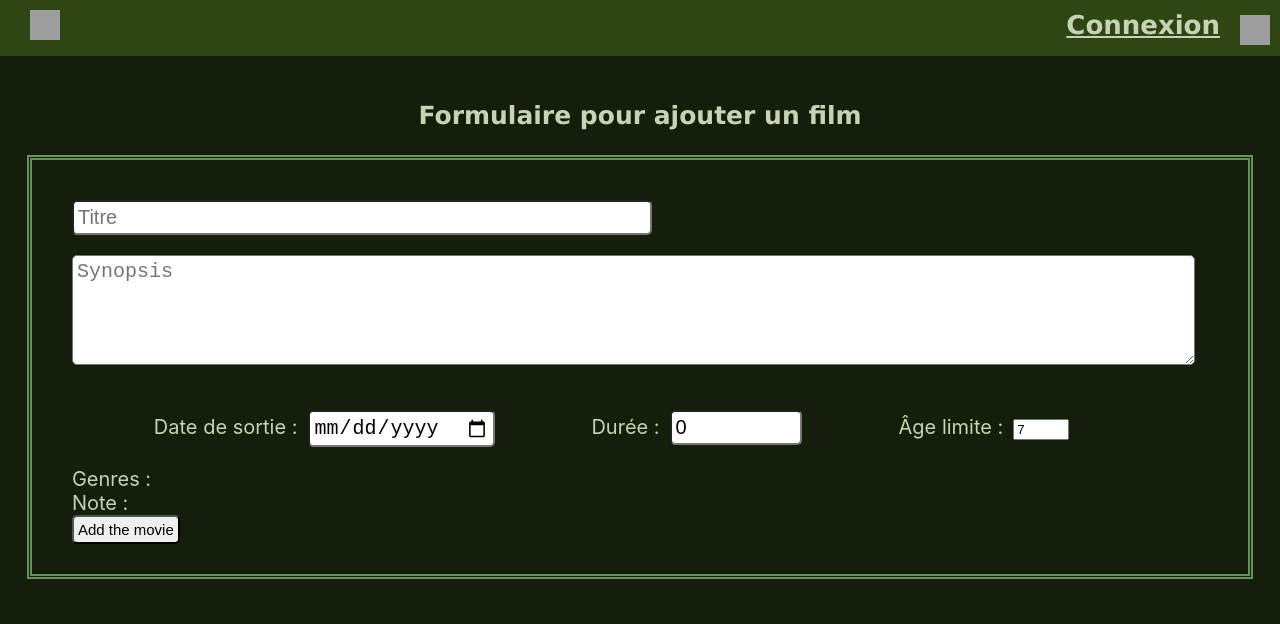
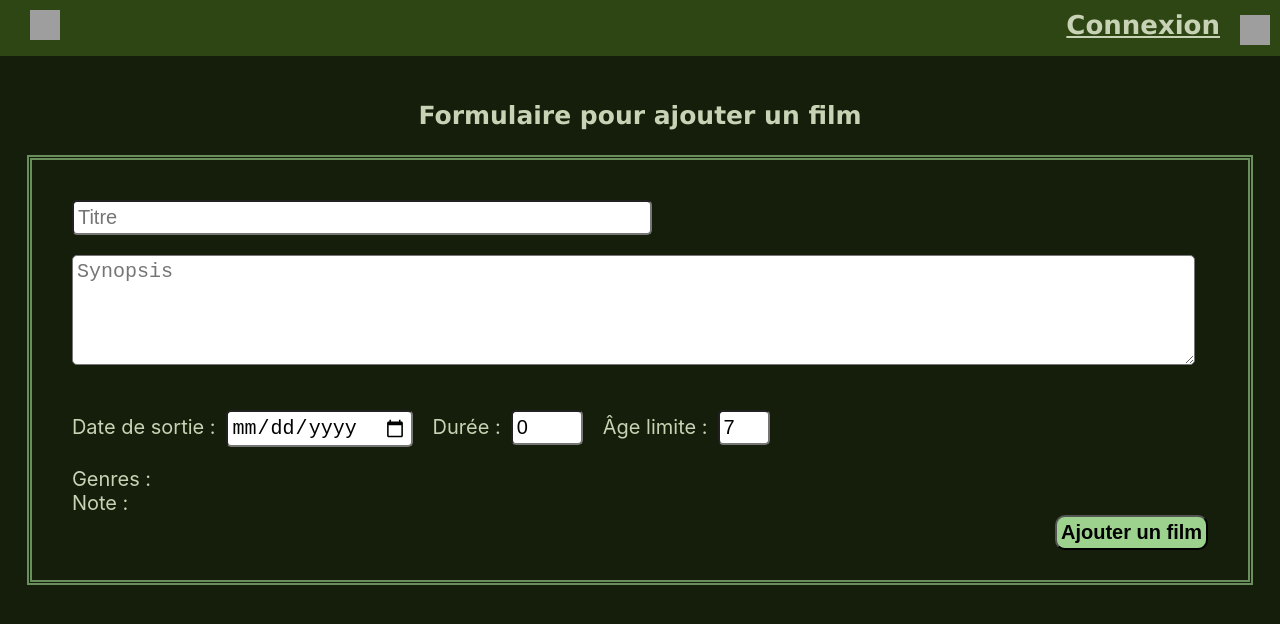
Before and after one commit to ElfieMoBo/in211, a React (Vite) app in the folder frontend/: page /add-a-movie in a window 1280 px wide. Shown: the top 624 px of the page. Built offline with nearby package versions, Linux system fonts and the light colour scheme; grey boxes are pictures that could not be loaded.

Commit message:
(feature) changing the movie form interface

```diff
--- a/frontend/src/components/AddMovieForm/AddMovieForm.css
+++ b/frontend/src/components/AddMovieForm/AddMovieForm.css
@@ -47,7 +47,7 @@
 .add-movie-middle {
     display: flex;
     flex-direction: row;
-    justify-content: space-evenly;
+    justify-content: space-start;
     align-items: baseline;
     align-content: baseline;
     width: 95%;
@@ -71,7 +71,7 @@
     padding: 4px;
     border-radius: 5px;
     margin-bottom: 20px;
-    margin-right: 15px;
+    margin-right: 20px;
 }
 
 .add-movie-runtime {
@@ -79,8 +79,16 @@
     padding: 4px;
     border-radius: 5px;
     margin-bottom: 20px;
-    margin-right: 15px;
-    width: 120px;
+    margin-right: 20px;
+    width: 60px;
+}
+
+.add-movie-age {
+    font-size: 20px;
+    padding: 4px;
+    border-radius: 5px;
+    margin-bottom: 20px;
+    width: 40px;
 }
 
 .add-movie-genre {
@@ -92,9 +100,18 @@
 
 }
 
+.button-container {
+    display: flex;
+    flex-direction: row;
+    justify-content: flex-end;
+    width: 100%;
+}
+
 .add-a-movie-button {
-    font-size: 15px;
+    background-color: rgba(190, 255, 175, 0.8);
+    font-weight: bolder;
+    font-size: 20px;
+    border-radius: 10px;
     padding: 4px;
-    border-radius: 5px;
     margin-bottom: 20px;
 }
--- a/frontend/src/components/AddMovieForm/AddMovieForm.jsx
+++ b/frontend/src/components/AddMovieForm/AddMovieForm.jsx
@@ -169,9 +169,11 @@ function AddMovieForm() {
                             }
                         /> */}
                 </div>
+                <div className="button-container">
                 <button className="add-a-movie-button" type="submit">
-                    Add the movie
+                        Ajouter un film
                 </button>
+                </div>
             </form>
             {movieSuccess !== null && (
                 <div className="movie-creation-success">{movieSuccess}</div>
```
